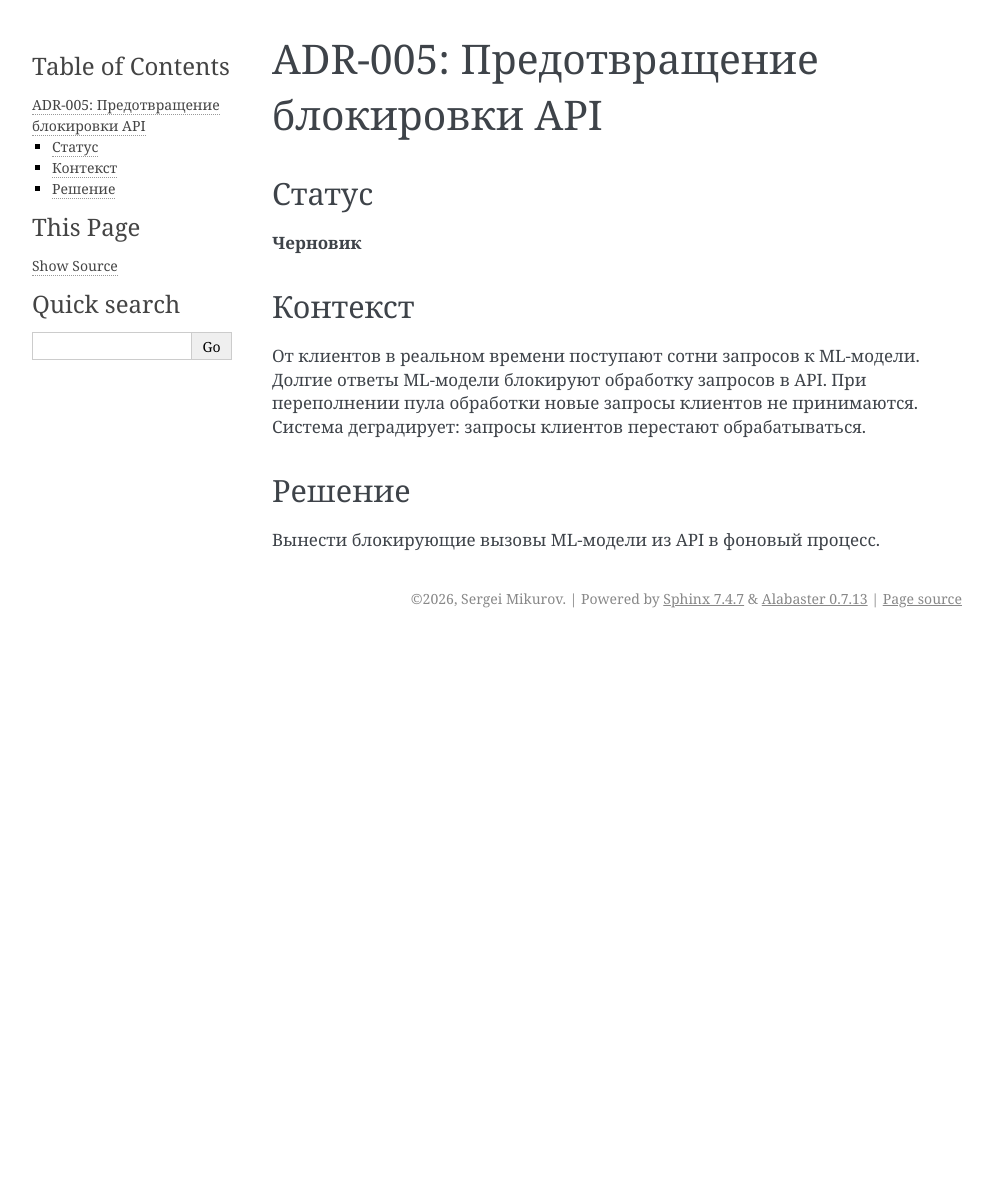
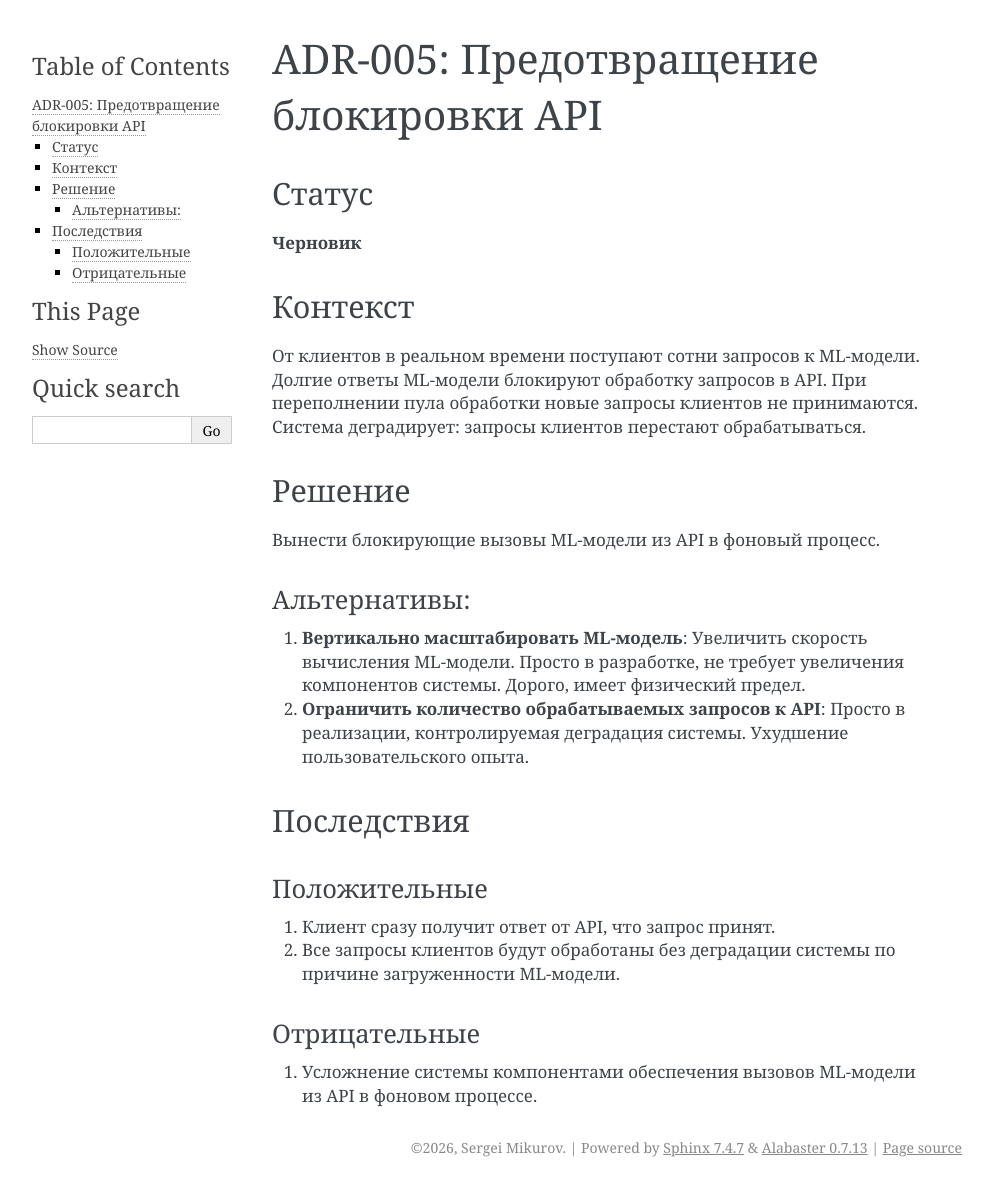
Before and after one commit to svmikurov/tt-ai-api, a Sphinx documentation site: the page built from docs/source/project/adr/adr-005-avoid-api-blocking.rst, in a window 1280 px wide. Shown: the whole page, without its empty margins (148-1140 px from the left). Built offline with Sphinx 7.4.7, drawn with Linux system fonts in a browser that asks for light colours; before the commit the page ends 900 px from its top, so only the background shows below that.

Commit message:
docs(adr): Update ADR-005 draft
- Added consequences draft

```diff
--- a/docs/source/project/adr/adr-005-avoid-api-blocking.rst
+++ b/docs/source/project/adr/adr-005-avoid-api-blocking.rst
@@ -19,3 +19,29 @@ ADR-005: Предотвращение блокировки API
 =======
 
 Вынести блокирующие вызовы ML-модели из API в фоновый процесс.
+
+Альтернативы:
+-------------
+
+1. **Вертикально масштабировать ML-модель**:
+   Увеличить скорость вычисления ML-модели.
+   Просто в разработке, не требует увеличения компонентов системы.
+   Дорого, имеет физический предел.
+
+2. **Ограничить количество обрабатываемых запросов к API**:
+   Просто в реализации, контролируемая деградация системы.
+   Ухудшение пользовательского опыта.
+
+Последствия
+===========
+
+Положительные
+-------------
+
+1. Клиент сразу получит ответ от API, что запрос принят.
+2. Все запросы клиентов будут обработаны без деградации системы по причине загруженности ML-модели.
+
+Отрицательные
+-------------
+
+1. Усложнение системы компонентами обеспечения вызовов ML-модели из API в фоновом процессе.
```
